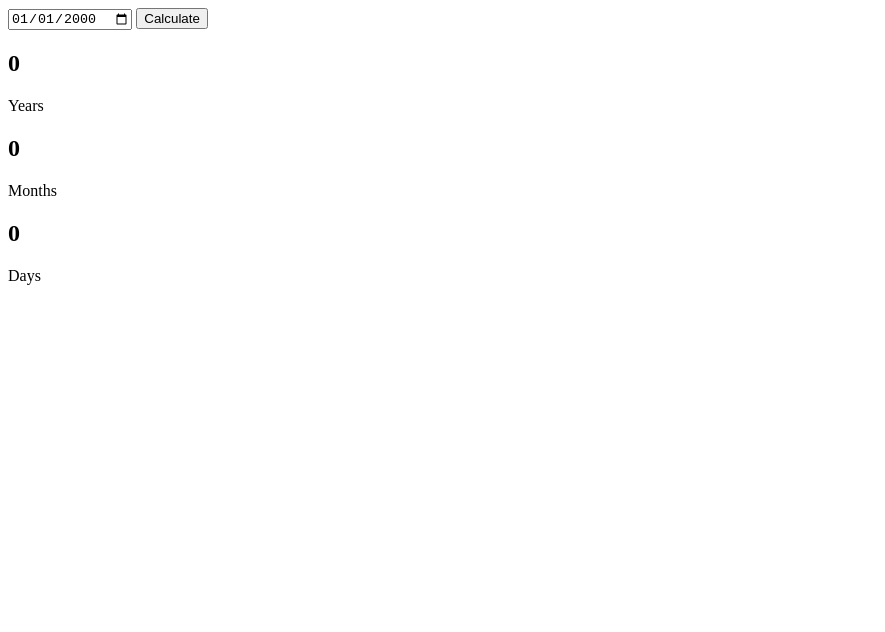
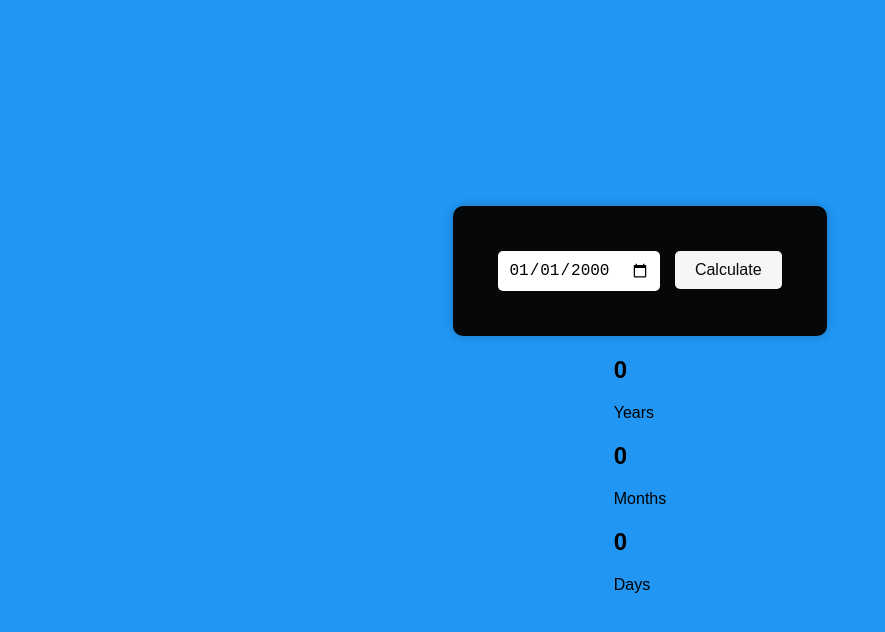
Before and after one commit to AbdulBaseer1939/classTask-05, a plain HTML site: page index.html in a window 1280 px wide. Shown: the whole page, without its empty margins (0-885 px from the left). Drawn offline with Linux system fonts and the light colour scheme.

Commit message:
css file is added and half css is done

```diff
--- a/index.html
+++ b/index.html
@@ -1,14 +1,14 @@
 <!DOCTYPE html>
 <html lang="en">
   <head>
-  <meta charset="UTF-8">
-  <meta name="viewport" content="width=device-width, initial-scale=1.0">
+    <meta charset="UTF-8" />
+    <meta name="viewport" content="width=device-width, initial-scale=1.0" />
     <title>Age Calculator</title>
-
+    <link rel="stylesheet" href="style.css">
   </head>
   <body>
     <div class="container">
-    <input type="date" id="birthday" value="2000-01-01">
+      <input type="date" id="birthday" value="2000-01-01" />
       <button onclick="calculateAge()">Calculate</button>
     </div>
 
--- a/style.css
+++ b/style.css
@@ -0,0 +1,35 @@
+body {
+  font-family: sans-serif;
+  background-color: #2196f3;
+  display: flex;
+  flex-direction: column;
+  align-items: center;
+  justify-content: center;
+  min-height: 100vh;
+  margin: 0;
+}
+
+.container {
+  background-color: #060709;
+  padding: 45px;
+  border-radius: 10px;
+  box-shadow: 0px 0px 10px rgba(0, 0, 0, 0.2);
+}
+
+input[type="date"] {
+  padding: 10px;
+  border: none;
+  border-radius: 5px;
+  font-size: 16px;
+  margin-right: 10px;
+}
+
+button {
+  background-color: #f5f6f8;
+  color: rgb(12, 8, 8);
+  padding: 10px 20px;
+  border: none;
+  border-radius: 5px;
+  font-size: 16px;
+  cursor: pointer;
+}
```
Lines whose indentation alone changed are shown as unchanged.
